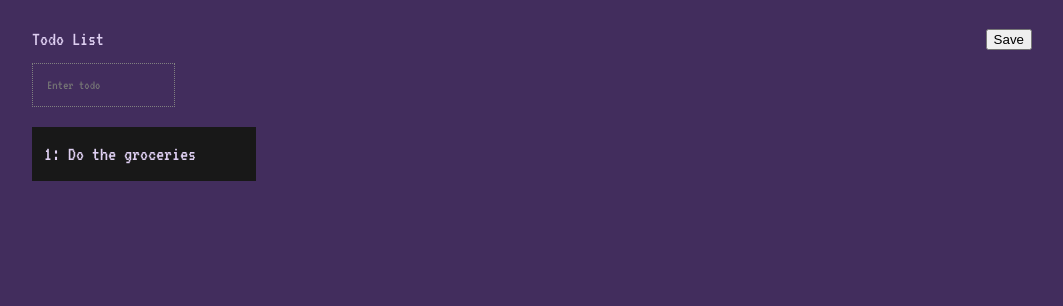
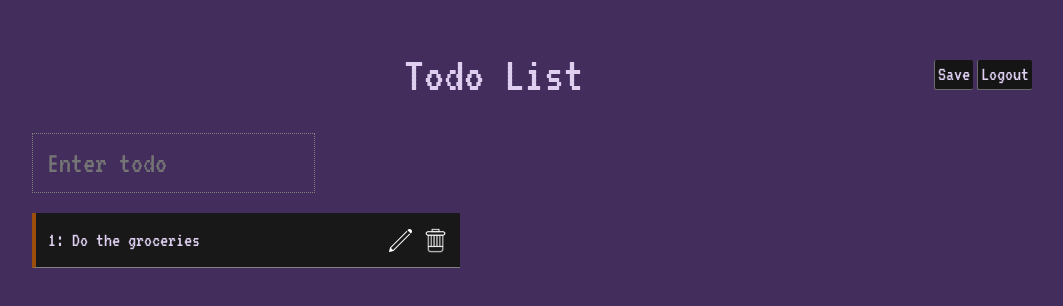
Before and after one commit to bedminer1/SVELTEKIT_TODO_FIREBASE, a SvelteKit app: page /dashboard in a window 1280 px wide. Shown: the top 306 px of the page, without its empty margins (108-1171 px from the left). Built offline with nearby package versions, Linux system fonts and the light colour scheme.

Commit message:
editing and deleting todo functionality

```diff
--- a/src/lib/global.css
+++ b/src/lib/global.css
@@ -4,7 +4,7 @@ body {
   background: #422d5d;
   margin: 0;
 }
-h1,h2,h3,h4,a,p,li,input{
+h1,h2,h3,h4,a,p,li,input,button{
   color: #decff1;
   font-family: 'VT323', monospace;
   font-weight: normal;
--- a/src/routes/dashboard/+page.svelte
+++ b/src/routes/dashboard/+page.svelte
@@ -14,12 +14,36 @@
         todoList = [...todoList, currentTodo]
         currentTodo = ''
     }
+
+    // @ts-ignore
+    // @ts-ignore
+    function editTodo(index) {
+        let newTodoList = todoList.filter((val,i) => {
+            return i !== index
+        })
+
+        currentTodo = todoList[index]
+        todoList = newTodoList
+    }
+
+    // @ts-ignore
+    function removeTodo(index) {
+        let newTodoList = todoList.filter((val,i) => {
+            return i !== index
+        })
+
+        todoList = newTodoList
+    }
 </script>
 
 <div class="mainContainer">
     <div class="headerContainer">
             <h1>Todo List</h1>
-            <button>Save</button>
+            <div class="btn-container">
+                <button>Save</button>
+                <button>Logout</button>
+            </div>
+
     </div>
     <div class={"enterTodo" + (error ? 'errorBorder' : '')}>
         <form on:submit|preventDefault={addTodo}>
@@ -27,8 +51,21 @@
         </form>
     </div>
     <main>
+        {#if todoList.length === 0}
+            <p style="font-size: 25px;">Nothing To Do</p>
+        {/if}
         {#each todoList as todo, index}
-            <div class='todo'><p>{index + 1}: {todo}</p></div>
+            <div class='todo'><p>{index + 1}: {todo}</p>
+                <div class="actions">
+                    <!-- svelte-ignore a11y-click-events-have-key-events -->
+                    <!-- svelte-ignore a11y-no-noninteractive-element-interactions -->
+                    <img on:click={() => {editTodo(index)}} src="/icons/edit.png" alt="edit">
+                    <!-- svelte-ignore a11y-no-noninteractive-element-interactions -->
+                    <!-- svelte-ignore a11y-click-events-have-key-events -->
+                    <img on:click={() => {removeTodo(index)}} src="/icons/delete.png" alt="delete">
+                </div>
+            </div>
+
         {/each}
     </main>
 </div>
@@ -47,8 +84,27 @@
     .headerContainer {
         display: flex;
         align-items: center;
-        justify-content: space-between;
+        justify-content: end;
+        gap: 35%;
     }
+
+    h1 {
+        font-size: 50px;
+        text-align: center;
+    }
+
+    button {
+        background-color: rgb(21, 21, 21);
+        width: auto;
+        height: 30px;
+        font-size: 20px;
+        border: rgb(106, 106, 106) 1px solid;
+        border-right: none;
+        border-top: none;
+        border-radius: 2px;
+        padding: 3px;
+    }
+
 
     main {
         display: flex;
@@ -71,17 +127,41 @@
         outline: none;
         border: none;
         padding: 14px;
-        color: #decff1;
+        font-size: 30px;
         border: grey dotted 1px;
     }
 
     .todo {
         display: flex;
         align-items: center;
+        justify-content: space-between;
         color: #decff1;
         background-color: rgb(24, 24, 24);
-        width: 200px;
+        width: 400px;
         height: 30px;
         padding: 12px;
+        border-bottom: grey 1px solid;
+        border-left: rgb(155, 78, 11) 4px solid;
+    }
+
+    .actions {
+        display: flex;
+        align-items: center;
+        justify-content: space-between;
+        width: 60px;
+        gap: 8px;
+        font-size: 1.3rem;
+    }
+
+    .actions img {
+        width: 25px;
+        color: white;
+        cursor:pointer;
+        -webkit-filter: grayscale(1) invert(1);
+        filter: grayscale(1) invert(1);
+    }
+
+    .actions img:hover {
+        border: 1px solid coral;
     }
 </style>
```
Also changed, not shown: static/icons/delete.png (added), static/icons/edit.png (added).
